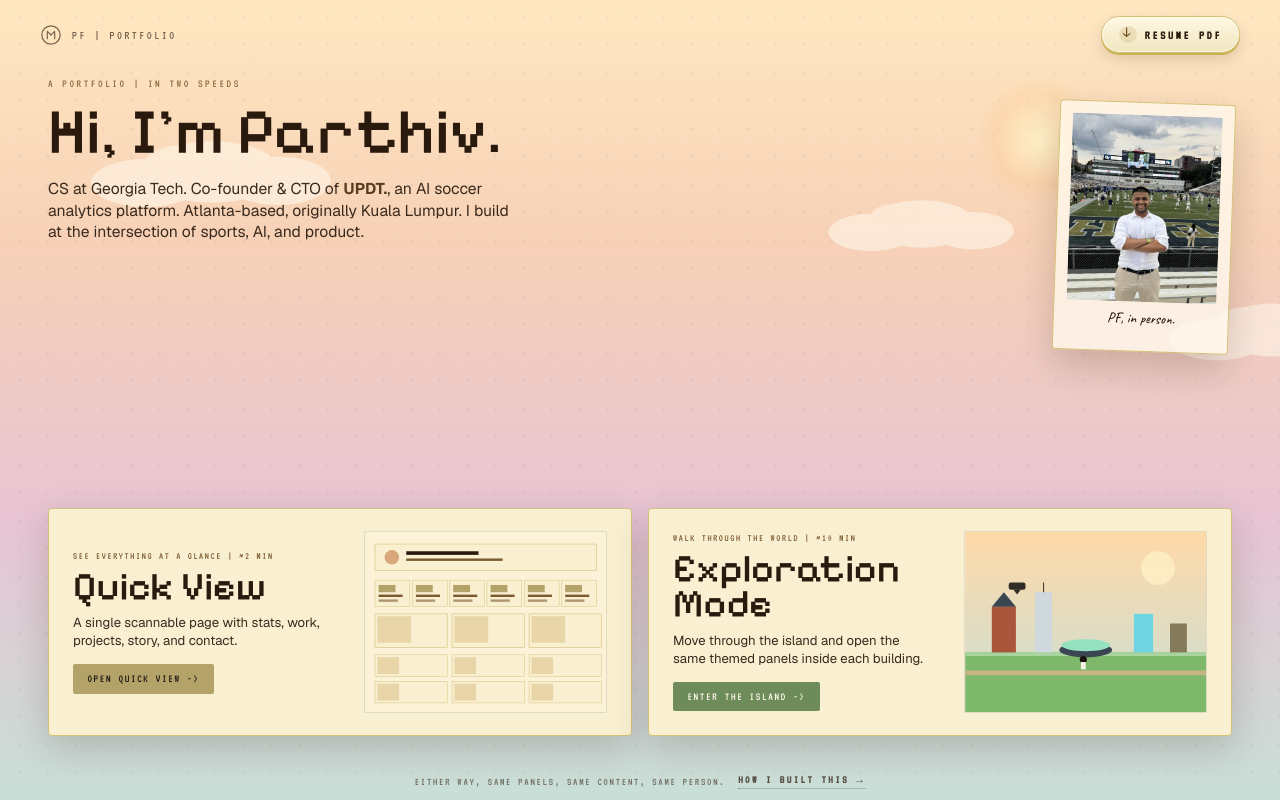
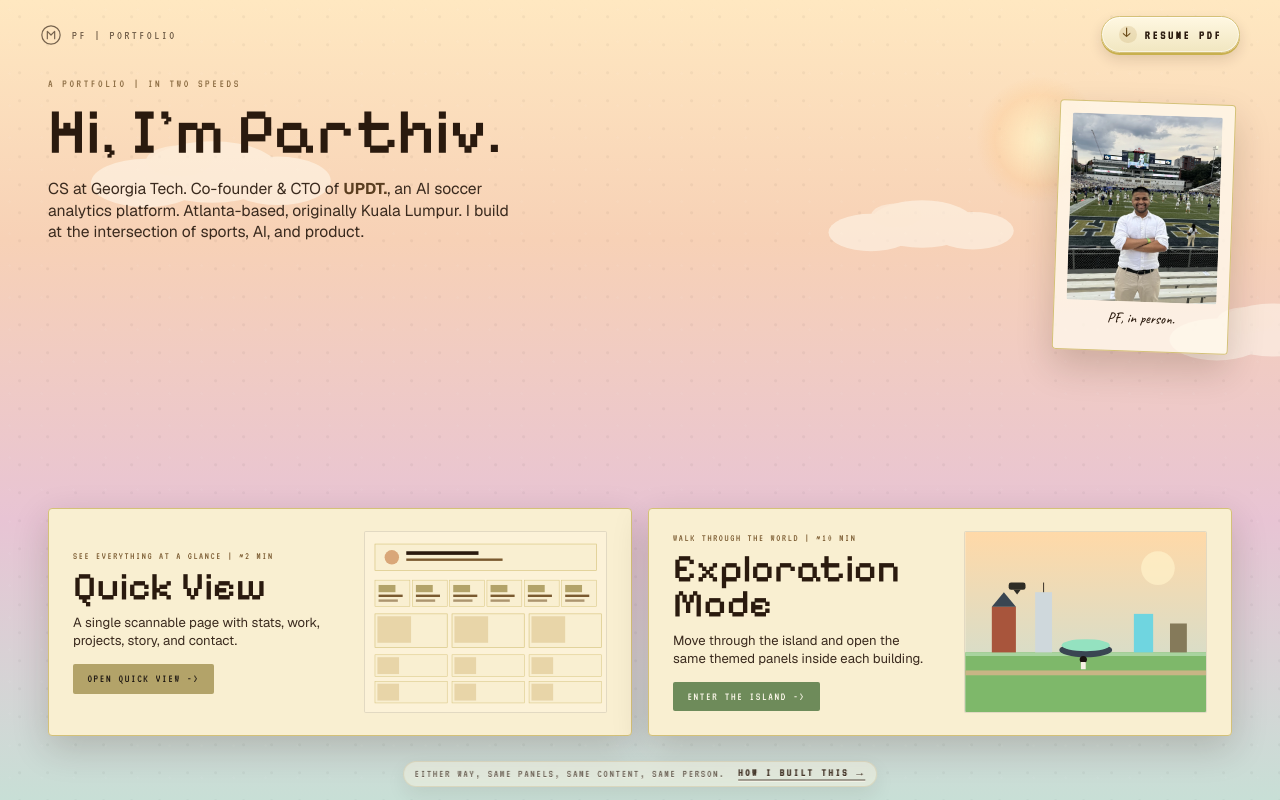
Before and after one commit to parthivFarazi/self-portfolio, a React (Vite) app: page / in a window 1280 px wide. Built offline with nearby package versions, Linux system fonts and the light colour scheme.

Commit message:
fix(landing): strengthen footer ribbon visibility in chrome

```diff
--- a/src/components/quick-view/quick-view.css
+++ b/src/components/quick-view/quick-view.css
@@ -306,12 +306,19 @@
 .qv-bottom-note {
   position: absolute;
   left: 50%;
-  bottom: 1.15rem;
+  bottom: 1.35rem;
   z-index: 2;
   transform: translateX(-50%);
-  color: rgba(42, 26, 14, .58);
+  padding: .4rem .85rem;
+  border: 1px solid rgba(180, 140, 60, .18);
+  border-radius: 999px;
+  background: rgba(255, 248, 226, .42);
+  box-shadow: 0 8px 20px rgba(40, 20, 8, .08);
+  color: rgba(42, 26, 14, .72);
   font: 500 .88rem var(--rw-term);
   letter-spacing: .22em;
+  line-height: 1.25;
+  text-shadow: 0 1px 0 rgba(255, 250, 238, .55);
   text-transform: uppercase;
   display: flex;
   flex-direction: row;
@@ -322,23 +329,26 @@
   max-width: calc(100% - 3rem);
   white-space: normal;
   text-align: center;
+  backdrop-filter: blur(5px);
+  -webkit-backdrop-filter: blur(5px);
 }
 
 .qv-built-link {
-  color: rgba(42, 26, 14, .72);
+  color: rgba(42, 26, 14, .88);
   font: 600 .82rem var(--rw-term);
   letter-spacing: .22em;
   text-transform: uppercase;
-  text-decoration: none;
-  border-bottom: 1.5px dotted rgba(42, 26, 14, .42);
-  padding-bottom: 2px;
-  transition: color 0.15s ease, border-color 0.15s ease, text-shadow 0.18s ease;
+  text-decoration: underline;
+  text-decoration-thickness: 1.5px;
+  text-underline-offset: 3px;
+  text-decoration-color: rgba(42, 26, 14, .38);
+  padding-bottom: 1px;
+  transition: color 0.15s ease, text-decoration-color 0.15s ease, text-shadow 0.18s ease;
 }
 
 .qv-built-link:hover {
   color: #2a1a0e;
-  border-bottom-color: #b39440;
-  border-bottom-style: solid;
+  text-decoration-color: #b39440;
   text-shadow: 0 0 12px rgba(245, 217, 122, 0.45);
 }
 
@@ -890,7 +900,8 @@
   }
 
   .qv-bottom-note {
-    bottom: .95rem;
+    bottom: 1rem;
+    padding: .35rem .72rem;
     font-size: .74rem;
     letter-spacing: .18em;
   }
@@ -1000,7 +1011,8 @@
   }
 
   .qv-bottom-note {
-    bottom: .7rem;
+    bottom: .82rem;
+    padding: .32rem .66rem;
     gap: .35rem .8rem;
     font-size: .68rem;
     letter-spacing: .16em;
@@ -1107,7 +1119,8 @@
   }
 
   .qv-bottom-note {
-    bottom: .4rem;
+    bottom: .56rem;
+    padding: .28rem .58rem;
     gap: .25rem .65rem;
     font-size: .62rem;
     letter-spacing: .14em;
@@ -1214,6 +1227,13 @@
 
   .qv-bottom-note {
     margin-top: 2rem;
+    padding: 0;
+    border: 0;
+    border-radius: 0;
+    background: transparent;
+    box-shadow: none;
+    backdrop-filter: none;
+    -webkit-backdrop-filter: none;
     flex-direction: column;
     white-space: normal;
     text-align: center;
```
